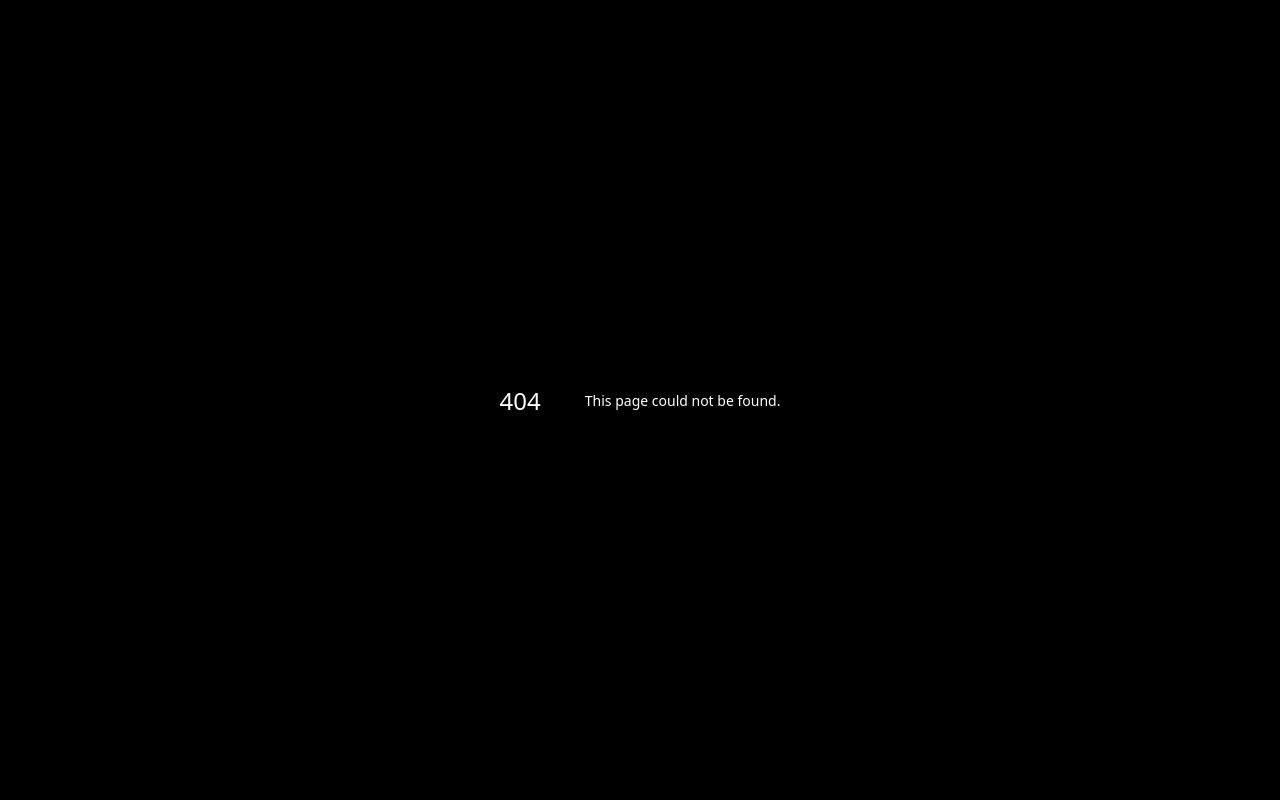
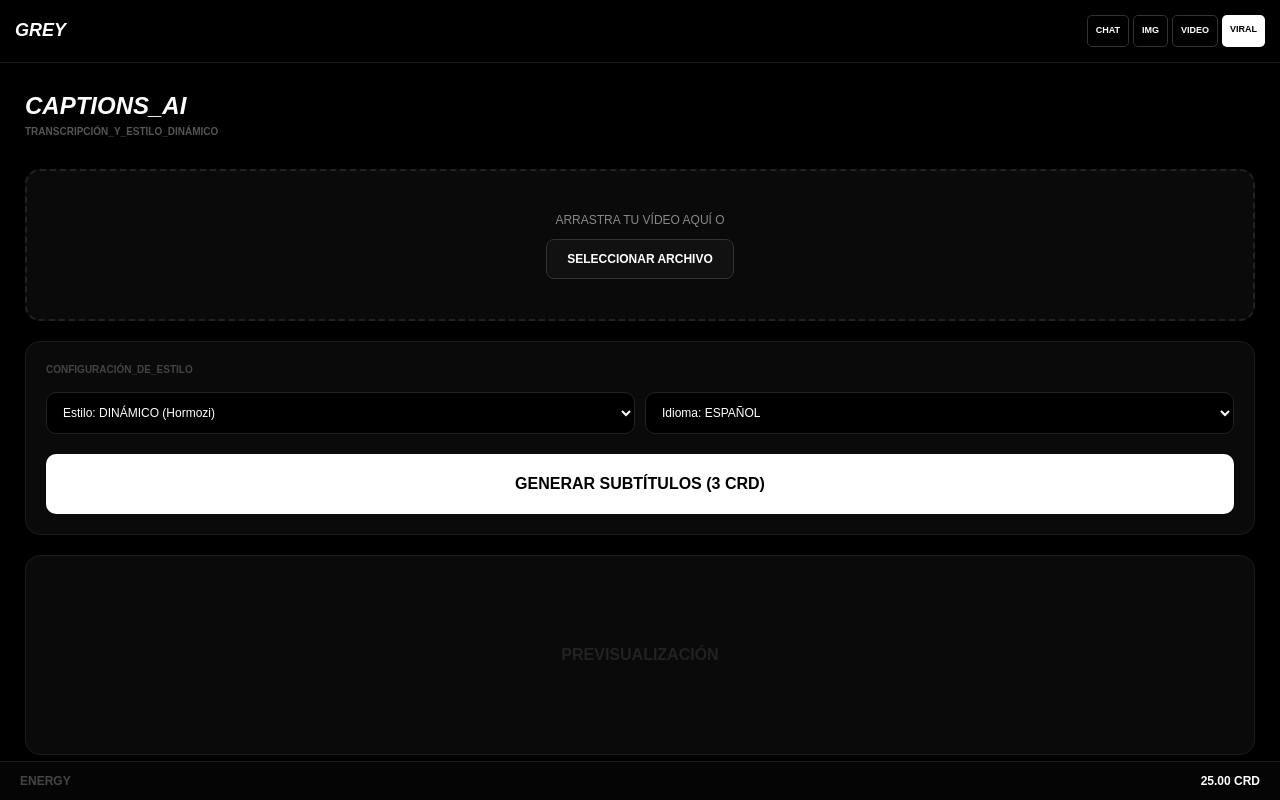
Before and after one commit to capitamweed1205-pixel/grey-ia, a Next.js app: page /subtitles in a window 1280 px wide. Before the commit this address had no page. Built offline with nearby package versions, Linux system fonts and the light colour scheme.

Commit message:
Create SubtitlesPage component for video subtitles

```diff
--- /dev/null
+++ b/app/(dashboard)/subtitles/page.tsx
@@ -0,0 +1,69 @@
+"use client"
+import { useState } from 'react';
+
+export default function SubtitlesPage() {
+  const [loading, setLoading] = useState(false);
+  const [done, setDone] = useState(false);
+
+  const handleProcess = () => {
+    setLoading(true);
+    setDone(false);
+    setTimeout(() => {
+      setLoading(false);
+      setDone(true);
+    }, 5000);
+  };
+
+  return (
+    <div style={{ padding: '25px', backgroundColor: '#000', minHeight: '100vh', color: '#fff', fontFamily: 'sans-serif' }}>
+      <h2 style={{ fontSize: '24px', fontWeight: '900', fontStyle: 'italic', margin: '0' }}>CAPTIONS_AI</h2>
+      <p style={{ color: '#555', fontSize: '10px', marginBottom: '30px', fontWeight: 'bold' }}>TRANSCRIPCIÓN_Y_ESTILO_DINÁMICO</p>
+
+      <div style={{ display: 'flex', flexDirection: 'column', gap: '20px' }}>
+        {/* CARGA DE ARCHIVO */}
+        <div style={{ backgroundColor: '#0a0a0a', border: '2px dashed #222', padding: '40px 20px', borderRadius: '15px', textAlign: 'center' }}>
+          <p style={{ fontSize: '12px', color: '#888' }}>ARRASTRA TU VÍDEO AQUÍ O</p>
+          <button style={{ marginTop: '10px', backgroundColor: '#111', color: '#fff', border: '1px solid #333', padding: '10px 20px', borderRadius: '8px', fontSize: '12px', fontWeight: 'bold' }}>
+            SELECCIONAR ARCHIVO
+          </button>
+        </div>
+
+        {/* AJUSTES DE ESTILO */}
+        <div style={{ backgroundColor: '#0a0a0a', border: '1px solid #1c1c1c', padding: '20px', borderRadius: '15px' }}>
+          <label style={{ fontSize: '10px', color: '#444', fontWeight: 'bold', display: 'block', marginBottom: '15px' }}>CONFIGURACIÓN_DE_ESTILO</label>
+          <div style={{ display: 'grid', gridTemplateColumns: '1fr 1fr', gap: '10px', marginBottom: '20px' }}>
+             <select style={{ backgroundColor: '#000', color: '#fff', border: '1px solid #222', padding: '12px', borderRadius: '10px', fontSize: '12px' }}>
+                <option>Estilo: DINÁMICO (Hormozi)</option>
+                <option>Estilo: MINIMALISTA</option>
+                <option>Estilo: BRUTALISTA</option>
+             </select>
+             <select style={{ backgroundColor: '#000', color: '#fff', border: '1px solid #222', padding: '12px', borderRadius: '10px', fontSize: '12px' }}>
+                <option>Idioma: ESPAÑOL</option>
+                <option>Idioma: INGLÉS</option>
+             </select>
+          </div>
+          <button
+            onClick={handleProcess}
+            style={{ width: '100%', backgroundColor: '#fff', color: '#000', padding: '18px', borderRadius: '10px', fontWeight: '900', border: 'none' }}
+          >
+            {loading ? 'SINCRONIZANDO PALABRAS...' : 'GENERAR SUBTÍTULOS (3 CRD)'}
+          </button>
+        </div>
+
+        {/* VISTA PREVIA */}
+        <div style={{ height: '200px', backgroundColor: '#0a0a0a', border: '1px solid #1c1c1c', borderRadius: '15px', display: 'flex', alignItems: 'center', justifyContent: 'center' }}>
+          {loading ? (
+            <p style={{ fontSize: '12px', color: '#fff', letterSpacing: '2px' }}>ANALIZANDO AUDIO...</p>
+          ) : done ? (
+            <div style={{ textAlign: 'center' }}>
+              <p style={{ fontWeight: 'bold', color: '#fff' }}>VÍDEO_SUBTITULADO.MP4</p>
+              <button style={{ marginTop: '10px', color: '#fff', background: 'none', border: '1px solid #333', padding: '5px 15px', borderRadius: '5px', fontSize: '10px' }}>DESCARGAR</button>
+            </div>
+          ) : (
+            <p style={{ color: '#222', fontWeight: 'bold' }}>PREVISUALIZACIÓN</p>
+          )}
+        </div>
+      </div>
+    </div>
+  );
+}
```
